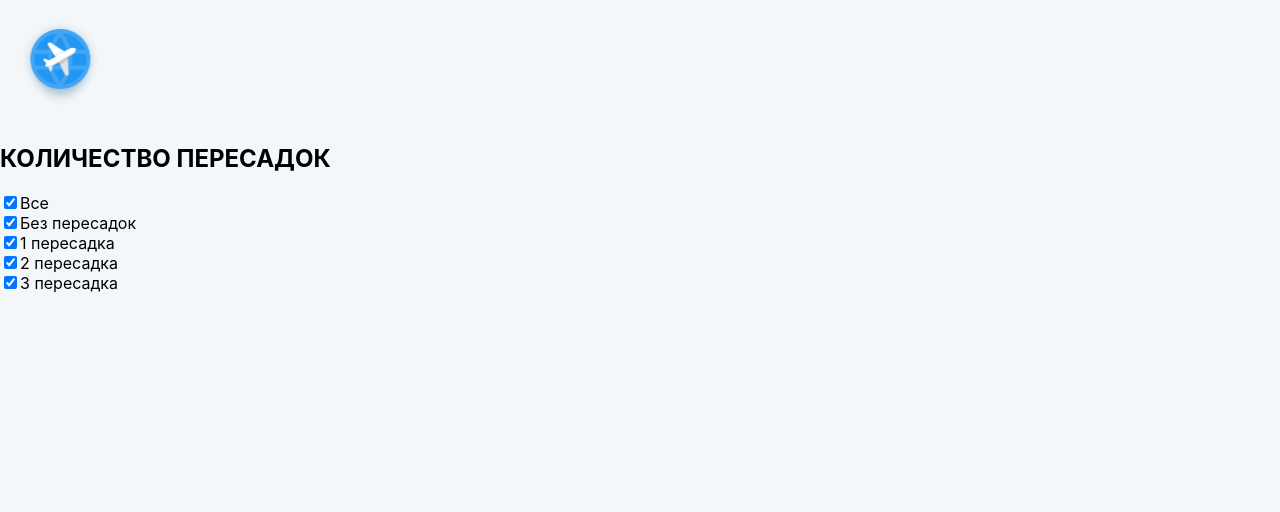
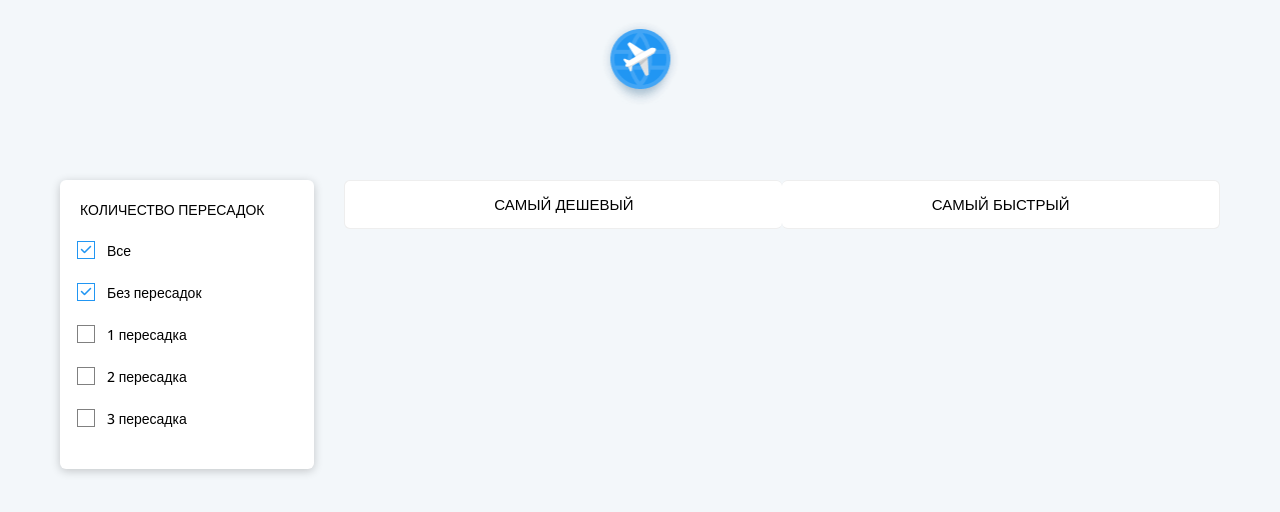
Before and after one commit to Elbaraa-Saber/ticketsapp, a React (Create React App) app: page / in a window 1280 px wide. Shown: the top 512 px of the page. Built offline with nearby package versions, Linux system fonts and the light colour scheme.

Commit message:
i added filter box and sorting box too

```diff
--- a/public/index.html
+++ b/public/index.html
@@ -25,6 +25,11 @@
       Learn how to configure a non-root public URL by running `npm run build`.
     -->
     <title>React App</title>
+    <script src="https://kit.fontawesome.com/2956725901.js" crossorigin="anonymous"></script>
+    <link rel="preconnect" href="https://fonts.googleapis.com" />
+    <link rel="preconnect" href="https://fonts.gstatic.com" crossorigin />
+    <link href="https://fonts.googleapis.com/css2?family=Open+Sans:wght@300;500&display=swap" rel="stylesheet" />
+</head>
   </head>
   <body>
     <noscript>You need to enable JavaScript to run this app.</noscript>
--- a/src/App.css
+++ b/src/App.css
@@ -1,3 +1,15 @@
 .App {
 
 }
+.logo {
+  display: flex;
+  align-items: center;
+  justify-content: center;
+}
+.container {
+  display: flex;
+  margin: 30px;
+  padding: 30px;
+  gap: 30px;
+
+}
--- a/src/App.js
+++ b/src/App.js
@@ -2,6 +2,7 @@
 import './App.css';
 import Logo from './imgs/Logo.png'
 import Filter from './Components/Filter';
+import Page from './Components/Page'
 
 function App() {
   return (
@@ -11,6 +12,7 @@ function App() {
       </div>
       <div className='container' >
         <Filter/>
+        <Page/>
       </div>
     </div>
   );
--- a/src/Components/Filter.js
+++ b/src/Components/Filter.js
@@ -1,14 +1,16 @@
+import '../Css/filter.css'
+
 function Filter (){
     return (
         <>
             <div className="filter" >
                 <h2>КОЛИЧЕСТВО ПЕРЕСАДОК</h2>
                 <div className="box" >
-                    <input type="checkbox" id="all" checked />
+                    <input type="checkbox" className='checked' id="all" checked />
                     <label for='all' >Все</label>
                 </div>
                 <div className="box" >
-                    <input type="checkbox" id="zero" checked />
+                    <input type="checkbox" className='checked' id="zero" checked />
                     <label for='zero' >Без пересадок</label>
                 </div>
                 <div className="box" >
--- /dev/null
+++ b/src/Components/Page.js
@@ -0,0 +1,14 @@
+import SortTick from "./SortTick";
+import Tickets from "./Tickets";
+import '../Css/page.css'
+
+function Page (){
+    return (
+        <div className="content" >
+            <SortTick/>
+            <Tickets/>
+        </div>
+    );
+}
+
+export default Page;
--- /dev/null
+++ b/src/Components/SortTick.js
@@ -0,0 +1,14 @@
+function SortTick(){
+    return(
+        <div className="choises" >
+            <div className="choise" >
+                <button className="price">САМЫЙ ДЕШЕВЫЙ</button>
+            </div>
+            <div className="choise" >
+                <button className="time">САМЫЙ БЫСТРЫЙ</button>
+            </div>
+        </div>
+    );
+}
+
+export default SortTick;
--- /dev/null
+++ b/src/Components/Tickets.js
@@ -0,0 +1,9 @@
+function Tickets (){
+    return (
+        <div className="tickets" >
+
+        </div>
+    );
+}
+
+export default Tickets;
--- /dev/null
+++ b/src/Css/filter.css
@@ -0,0 +1,60 @@
+.filter {
+    background-color: white;
+    padding: 20px 50px 20px 20px;
+    border-radius: 6px;
+    box-shadow: 0 2px 10px rgb(0 0 0 / 20%);
+}
+.filter h2{
+    font-size: 14px;
+    font-weight: normal;
+    color: black;
+    margin: 0 0 20px 0;
+}
+.filter .box {
+    margin: 0 0 20px 0;
+}
+.filter .box input{
+    -webkit-appearance: none;
+    appearance: none;
+}
+.filter .box label{
+    position: relative;
+    padding-left: 20px;
+    cursor: pointer;
+    font-size: 14px;
+}
+.filter .box label::after,
+.filter .box label::before{
+    position: absolute;
+    margin-top: -10px;
+    top: 50%;
+    left: -10px;
+}
+
+.filter .box label::before{
+    content: '';
+    border: 1px solid gray;
+    width: 16px;
+    height: 16px;
+}
+
+.filter .box label::after{
+    font-family: "Font Awesome 6 Free";
+    content: "\f00c";
+    font-weight: 900;
+    font-size: 12px;
+    color: #2196f3;
+    display: flex;
+    justify-content: center;
+    align-items: center;
+    transform: scale(0) rotate(360deg);
+    height: 18px;
+    width: 18px;
+    transition: 0.3s;
+}
+.filter .box .checked + label::after{
+    transform: scale(1);
+    width: 16px;
+    height: 16px;
+    border: 1px solid #2196f3;
+}
--- /dev/null
+++ b/src/Css/page.css
@@ -0,0 +1,33 @@
+.content{
+    flex: 1;
+}
+.content .choises {
+    display: flex;
+    align-items: center;
+    justify-content: space-around;
+    margin-bottom: 20px;
+}
+.content .choises .choise {
+    background-color: white;
+    padding: 15px 20px;
+    width: 50%;
+    align-items: center;
+    justify-content: center;
+    display: flex;
+    border: 1px solid #eee;
+    border-radius: 6px;
+}
+.content .choises .choise:first-child {
+    border-right: transparent;
+}
+.content .choises .choise:last-child{
+    border-left: transparent;
+}
+.choises .choise button {
+    background-color: transparent;
+    border: none;
+    padding: 0;
+    margin: 0;
+    font-size: 15px;
+    cursor: pointer;
+}
--- a/src/index.css
+++ b/src/index.css
@@ -1,8 +1,6 @@
 body {
   margin: 0;
-  font-family: -apple-system, BlinkMacSystemFont, 'Segoe UI', 'Roboto', 'Oxygen',
-    'Ubuntu', 'Cantarell', 'Fira Sans', 'Droid Sans', 'Helvetica Neue',
-    sans-serif;
+  font-family: "Open Sans", sans-serif;
   -webkit-font-smoothing: antialiased;
   -moz-osx-font-smoothing: grayscale;
   background-color: #f3f7fa;
```
